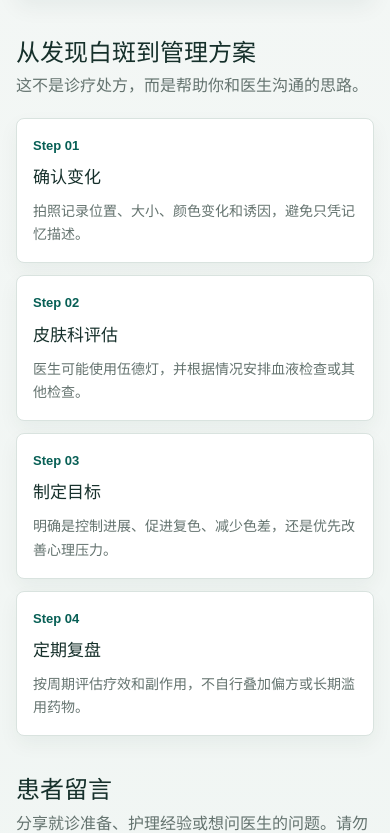
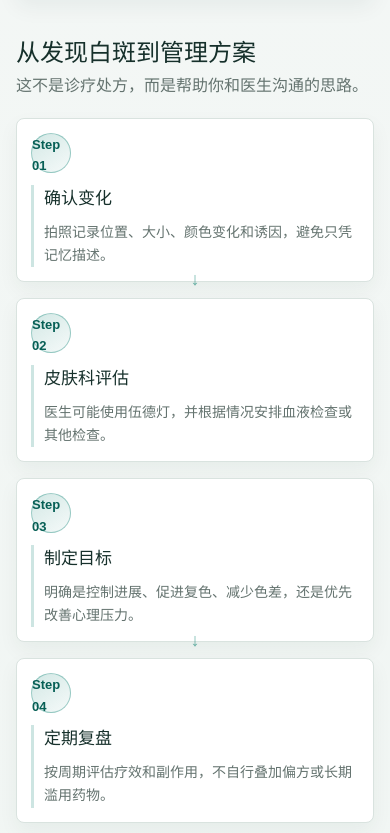
Before and after one commit to qili56847/Vitiligo-KnowledgeBase, a Next.js app: page / in a window 390 px wide. Shown: the part 4074-4907 px from the top of the page. Built offline with nearby package versions, Linux system fonts and the light colour scheme.

Commit message:
style: 将白斑管理路径改为流程图样式

```diff
--- a/src/app/globals.css
+++ b/src/app/globals.css
@@ -967,20 +967,51 @@ main {
 .pathway {
   display: grid;
   grid-template-columns: repeat(4, 1fr);
-  gap: 12px;
+  gap: 16px;
   margin-top: 18px;
+  position: relative;
 }
 
 .step {
-  padding: 16px;
+  padding: 14px;
   box-shadow: 0 8px 20px rgba(17, 55, 48, 0.05);
+  display: flex;
+  flex-direction: column;
+  gap: 12px;
+  position: relative;
 }
 
-.step b {
+.step::after {
+  content: "➜";
+  position: absolute;
+  right: -14px;
+  top: 50%;
+  transform: translateY(-50%);
+  color: rgba(8, 127, 111, 0.58);
+  font-size: 18px;
+  font-weight: 800;
+}
+
+.step:last-child::after {
+  display: none;
+}
+
+.step-node {
+  width: 40px;
+  height: 40px;
+  border-radius: 999px;
+  background: linear-gradient(145deg, rgba(8, 127, 111, 0.18), rgba(8, 127, 111, 0.04));
+  border: 1px solid rgba(8, 127, 111, 0.35);
   color: var(--primary-dark);
-  display: block;
+  display: grid;
+  place-items: center;
   font-size: 13px;
-  margin-bottom: 8px;
+  font-weight: 800;
+}
+
+.step-content {
+  border-left: 3px solid rgba(8, 127, 111, 0.2);
+  padding-left: 10px;
 }
 
 .step h3 {
@@ -1049,6 +1080,10 @@ footer {
   .pathway {
     grid-template-columns: repeat(2, 1fr);
   }
+
+  .step:nth-child(2n)::after {
+    display: none;
+  }
 }
 
 @media (max-width: 620px) {
@@ -1092,6 +1127,18 @@ footer {
     grid-template-columns: 1fr;
   }
 
+  .step::after {
+    content: "↓";
+    right: 50%;
+    top: auto;
+    bottom: -14px;
+    transform: translateX(50%);
+  }
+
+  .step:last-child::after {
+    display: none;
+  }
+
   .qa-question {
     font-size: 16px;
   }
--- a/src/app/page.tsx
+++ b/src/app/page.tsx
@@ -813,9 +813,11 @@ function PathwaySection() {
       <div className="pathway">
         {pathway.map(([step, title, desc]) => (
           <div className="step" key={step}>
-            <b>{step}</b>
-            <h3>{title}</h3>
-            <p>{desc}</p>
+            <div className="step-node" aria-hidden="true">{step}</div>
+            <div className="step-content">
+              <h3>{title}</h3>
+              <p>{desc}</p>
+            </div>
           </div>
         ))}
       </div>
```
